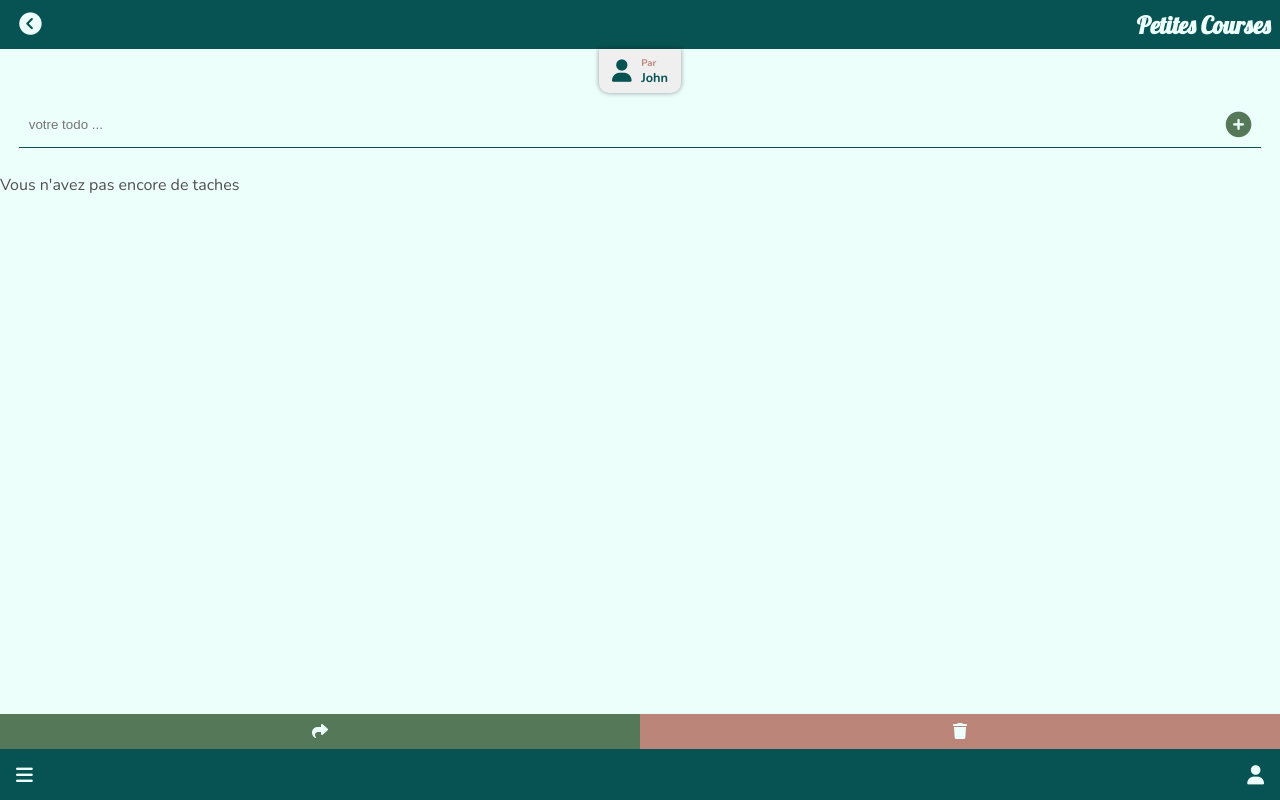
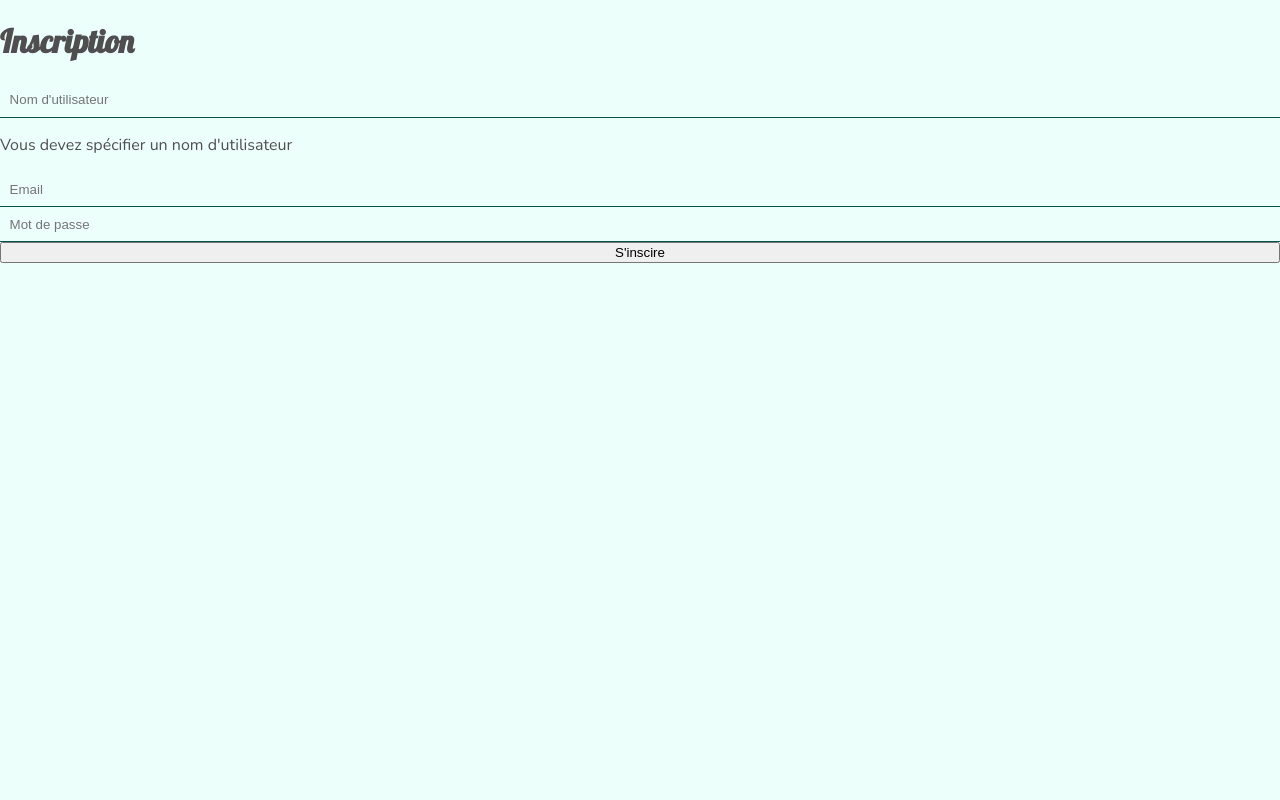
Before and after one commit to jojondass/todo-app-react, a React (Create React App) app: page /inscription in a window 1280 px wide. Built offline with nearby package versions, Linux system fonts and the light colour scheme.

Commit message:
firebase

```diff
--- a/package.json
+++ b/package.json
@@ -11,8 +11,10 @@
     "@types/react": "^18.0.9",
     "@types/react-dom": "^18.0.4",
     "@types/styled-components": "^5.1.25",
+    "firebase": "^9.8.1",
     "react": "^18.1.0",
     "react-dom": "^18.1.0",
+    "react-router-dom": "^6.3.0",
     "react-scripts": "5.0.1",
     "styled-components": "^5.3.5",
     "typescript": "^4.6.4",
--- a/src/App.tsx
+++ b/src/App.tsx
@@ -1,4 +1,8 @@
+import { BrowserRouter, Route, Routes } from 'react-router-dom'
+import Home from './home/Home'
+import Login from './login/Login'
 import { GlobalStyle } from './shared/ui'
+import Subscription from './subscription/Subscription'
 import TodoList from './todo-list/TodoList'
 
 /*
@@ -9,7 +13,14 @@ export default function App() {
   return (
     <>
       <GlobalStyle />
-      <TodoList />
+      <BrowserRouter>
+        <Routes>
+          <Route path="/" element={<Home />} />
+          <Route path="/liste/:id" element={<TodoList />} />
+          <Route path="/connexion" element={<Login />} />
+          <Route path="/inscription" element={<Subscription />} />
+        </Routes>
+      </BrowserRouter>
     </>
   )
 }
--- /dev/null
+++ b/src/home/Home.tsx
@@ -0,0 +1,25 @@
+import { useEffect } from 'react'
+import { Link, useNavigate } from 'react-router-dom'
+import BottomNav from '../shared/BottomNav'
+
+export default function Home() {
+  const navigate = useNavigate()
+
+  useEffect(() => {
+    const registeredUser = localStorage.getItem('user')
+
+    if (!registeredUser) {
+      navigate('/connexion')
+    }
+  }, [])
+
+  return (
+    <>
+      <h1>Home</h1>
+      <p>
+        <Link to="/liste/17532752">La todo liste</Link>
+      </p>
+      <BottomNav />
+    </>
+  )
+}
--- /dev/null
+++ b/src/login/Login.tsx
@@ -0,0 +1,3 @@
+export default function Login() {
+    return <h1>Login</h1>
+  }
--- /dev/null
+++ b/src/shared/BottomNav.tsx
@@ -0,0 +1,18 @@
+import * as UI from './ui'
+
+export type BottomNavProps = {
+  topBar?: JSX.Element
+}
+
+export default function BottomNav({ topBar }: BottomNavProps) {
+  return (
+    <UI.BottomNav>
+      {topBar}
+
+      <UI.BottomNavMenu>
+        <UI.BottomNavItem className="fa-solid fa-bars"></UI.BottomNavItem>
+        <UI.BottomNavItem className="fa-solid fa-user"></UI.BottomNavItem>
+      </UI.BottomNavMenu>
+    </UI.BottomNav>
+  )
+}
--- /dev/null
+++ b/src/subscription/Subscription.tsx
@@ -0,0 +1,96 @@
+import * as UI from '../shared/ui'
+import { useState, useEffect } from 'react'
+import { createUserWithEmailAndPassword, updateProfile } from 'firebase/auth'
+import { auth } from '../util/firebase'
+import { useNavigate } from 'react-router-dom'
+
+export default function Subscription() {
+  const [username, setUsername] = useState<string>('')
+  const [usernameError, setUsernameError] = useState<string>('')
+  const [password, setPassword] = useState<string>('')
+  const [email, setEmail] = useState<string>('')
+  // Importe la navigation
+  const navigate = useNavigate()
+
+  useEffect(() => {
+    if (!username) {
+      setUsernameError("Vous devez spécifier un nom d'utilisateur")
+
+      return
+    }
+
+    if (username.length < 3) {
+      setUsernameError('Votre username doit être de 3 caractère minimum')
+
+      return
+    }
+
+    if (username.length > 25) {
+      setUsernameError('Votre username est trop long :/')
+
+      return
+    }
+
+    setUsernameError('')
+  }, [username])
+
+  const onChange =
+    (setter: (v: string) => void) =>
+    (e: React.SyntheticEvent<HTMLInputElement>) =>
+      setter(e.currentTarget.value)
+
+  const onSubmit = async (e: React.SyntheticEvent<HTMLElement>) => {
+    // Enléve le comportement par défaut du navigateur,
+    // c'est à dire évite le rafraichissement de la page
+    e.preventDefault()
+
+    // Création d'un « compte » firebase
+    const credential = await createUserWithEmailAndPassword(
+      auth,
+      email,
+      password,
+    )
+
+    // Ajout d'un nom d'utilisateur sur firebase
+    await updateProfile(credential.user, {
+      displayName: username,
+    })
+
+    localStorage.setItem('user', JSON.stringify(credential.user))
+
+    // Redirection vers la page d'accueil :
+    navigate('/')
+  }
+
+  return (
+    <UI.AppContainer as="form" onSubmit={onSubmit}>
+      <h1>Inscription</h1>
+      <UI.InputContainer>
+        <UI.Input
+          name="username"
+          placeholder="Nom d'utilisateur"
+          onChange={onChange(setUsername)}
+          value={username}
+        />
+      </UI.InputContainer>
+      <p>{usernameError}</p>
+      <UI.InputContainer>
+        <UI.Input
+          name="email"
+          placeholder="Email"
+          onChange={onChange(setEmail)}
+          value={email}
+        />
+      </UI.InputContainer>
+      <UI.InputContainer>
+        <UI.Input
+          name="password"
+          placeholder="Mot de passe"
+          onChange={onChange(setPassword)}
+          value={password}
+        />
+      </UI.InputContainer>
+      <button type="submit">S'inscire</button>
+    </UI.AppContainer>
+  )
+}
--- a/src/todo-list/TodoList.tsx
+++ b/src/todo-list/TodoList.tsx
@@ -1,5 +1,7 @@
 import { useState } from 'react'
+import { Link } from 'react-router-dom'
 import uniqid from 'uniqid'
+import BottomNav from '../shared/BottomNav'
 import * as UI from '../shared/ui'
 
 /**
@@ -148,7 +150,9 @@ export default function TodoList() {
   return (
     <UI.AppContainer>
       <UI.TopNav>
+        <Link to="/">
           <UI.TopNavIcon className="fa-solid fa-circle-chevron-left"></UI.TopNavIcon>
+        </Link>
         <UI.TopNavTitle>Petites Courses</UI.TopNavTitle>
       </UI.TopNav>
 
@@ -191,8 +195,8 @@ export default function TodoList() {
           <p>Vous n'avez pas encore de taches</p>
         )}
       </UI.TodoListContainer>
-
-      <UI.BottomNav>
+      <BottomNav
+        topBar={
           <UI.BottomNavAction>
             <UI.BottomNavShare>
               <i className="fa-solid fa-share"></i>
@@ -201,12 +205,8 @@ export default function TodoList() {
               <i className="fa-solid fa-trash"></i>
             </UI.BottomNavDelete>
           </UI.BottomNavAction>
-
-        <UI.BottomNavMenu>
-          <UI.BottomNavItem className="fa-solid fa-bars"></UI.BottomNavItem>
-          <UI.BottomNavItem className="fa-solid fa-user"></UI.BottomNavItem>
-        </UI.BottomNavMenu>
-      </UI.BottomNav>
+        }
+      />
     </UI.AppContainer>
   )
 }
--- /dev/null
+++ b/src/util/firebase.tsx
@@ -0,0 +1,23 @@
+// Import the functions you need from the SDKs you need
+import { initializeApp } from 'firebase/app'
+import { getAnalytics } from 'firebase/analytics'
+import { getAuth } from 'firebase/auth'
+// TODO: Add SDKs for Firebase products that you want to use
+// https://firebase.google.com/docs/web/setup#available-libraries
+
+// Your web app's Firebase configuration
+// For Firebase JS SDK v7.20.0 and later, measurementId is optional
+const firebaseConfig = {
+  apiKey: 'AIzaSyCT0GEw-HY28IOLkg2R7gE4iliS7Mg3Uqc',
+  authDomain: 'todolistreact-8f8ba.firebaseapp.com',
+  projectId: 'todolistreact-8f8ba',
+  storageBucket: 'todolistreact-8f8ba.appspot.com',
+  messagingSenderId: '713180199347',
+  appId: '1:713180199347:web:e82d593efd52ec6a1f33c6',
+  measurementId: 'G-YNPBEX4XYZ',
+}
+
+// Initialize Firebase
+export const app = initializeApp(firebaseConfig)
+export const analytics = getAnalytics(app)
+export const auth = getAuth(app)
```
Also changed, not shown: 1 other file (tests, documents, lock files or other folders). Lines whose indentation alone changed are shown as unchanged.
